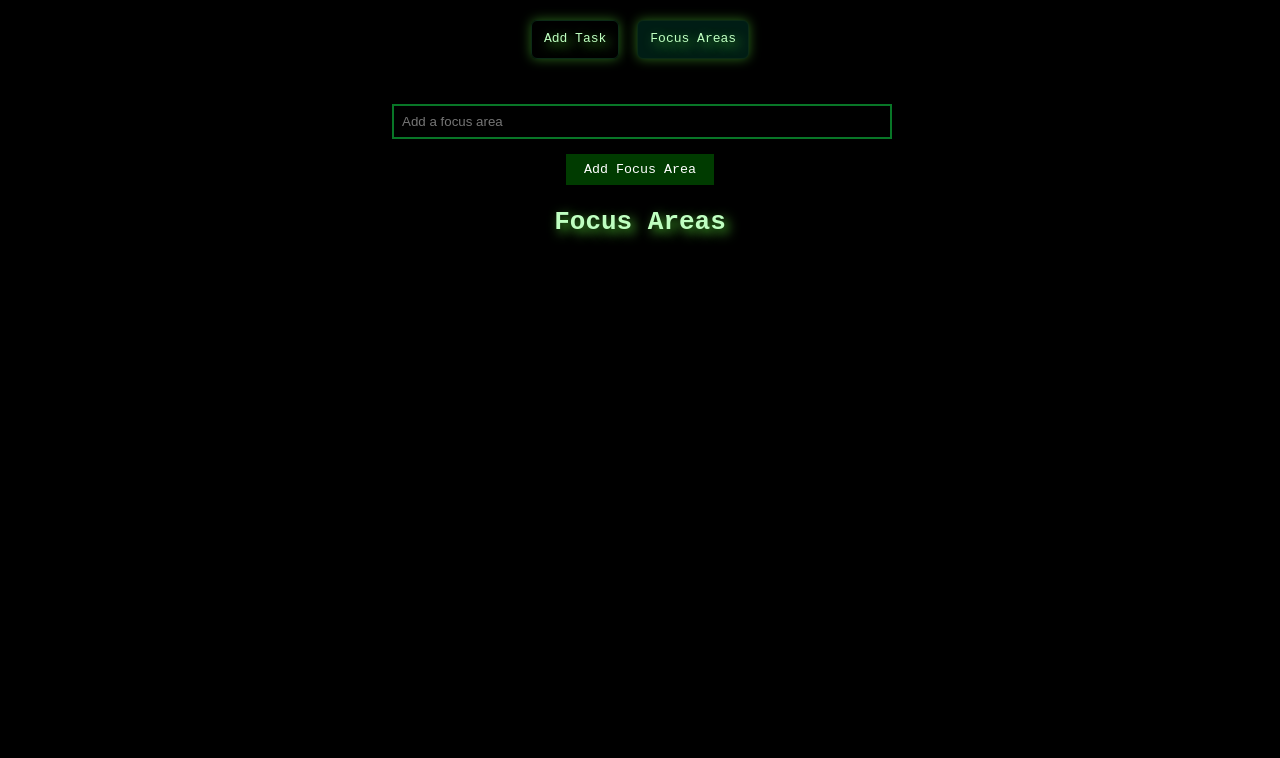
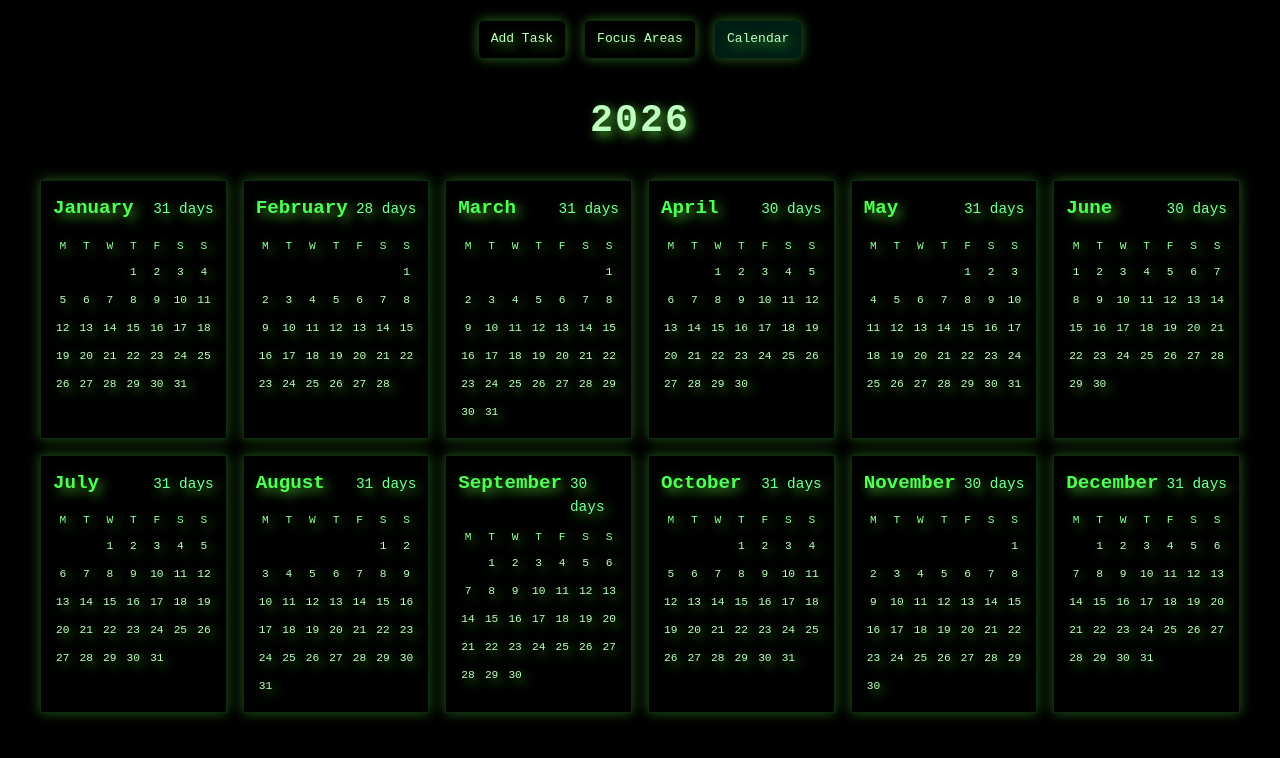
Before and after one commit to WilmerKopernikus/day-planner-matrix, an Angular app: page /calendar in a window 1280 px wide. Before the commit this address led to /focus-areas. Shown: the top 758 px of the page. Built offline with nearby package versions, Linux system fonts and the light colour scheme.

Commit message:
Add calendar component for 2026

```diff
--- a/src/app/app.html
+++ b/src/app/app.html
@@ -1,6 +1,7 @@
 <nav class="nav-bar">
   <a routerLink="/daily-planner" routerLinkActive="active" ariaCurrentWhenActive="page">Add Task</a>
   <a routerLink="/focus-areas" routerLinkActive="active" ariaCurrentWhenActive="page">Focus Areas</a>
+  <a routerLink="/calendar" routerLinkActive="active" ariaCurrentWhenActive="page">Calendar</a>
 </nav>
 
 <router-outlet />
--- a/src/app/app.routes.ts
+++ b/src/app/app.routes.ts
@@ -2,10 +2,12 @@ import { Routes } from '@angular/router';
 import { DayPlannerComponent } from './day-planner/day-planner.component';
 import { FocusAreasComponent } from './focus-areas/focus-areas.component';
 import { LandingComponent } from './add-task/landing/landing.component';
+import { CalendarComponent } from './calendar/calendar.component';
 
 export const routes: Routes = [
   { path: '', component: LandingComponent },
   { path: 'daily-planner', component: DayPlannerComponent },
   { path: 'focus-areas', component: FocusAreasComponent },
+  { path: 'calendar', component: CalendarComponent },
   { path: '**', redirectTo: 'focus-areas' },
 ];
--- /dev/null
+++ b/src/app/calendar/calendar.component.css
@@ -0,0 +1,89 @@
+.calendar {
+  max-width: 1200px;
+  margin: 0 auto 32px;
+}
+
+.calendar-title {
+  text-align: center;
+  margin-bottom: 28px;
+  font-size: 2.4rem;
+  letter-spacing: 2px;
+}
+
+.month-grid {
+  display: grid;
+  grid-template-columns: repeat(6, minmax(0, 1fr));
+  gap: 16px;
+}
+
+.month-card {
+  border: 1px solid #0c2a16;
+  padding: 12px;
+  box-shadow: 0px 0px 12px rgba(104, 255, 66, 0.35);
+}
+
+.month-header {
+  display: flex;
+  justify-content: space-between;
+  align-items: baseline;
+  gap: 8px;
+  margin-bottom: 8px;
+}
+
+.month-header h2 {
+  margin: 0;
+  font-size: 1.2rem;
+}
+
+.days-count {
+  font-size: 0.9rem;
+  color: #77ff9b;
+}
+
+.day-labels,
+.date-grid {
+  display: grid;
+  grid-template-columns: repeat(7, minmax(0, 1fr));
+  gap: 4px;
+}
+
+.day-labels {
+  margin-bottom: 4px;
+  color: #90ff9a;
+  font-size: 0.7rem;
+}
+
+.day-labels span {
+  text-align: center;
+  padding: 2px 0;
+}
+
+.date-cell {
+  text-align: center;
+  padding: 2px 0;
+  min-height: 20px;
+  font-size: 0.7rem;
+}
+
+.date-cell.empty {
+  background: transparent;
+  box-shadow: none;
+}
+
+@media (max-width: 1200px) {
+  .month-grid {
+    grid-template-columns: repeat(4, minmax(0, 1fr));
+  }
+}
+
+@media (max-width: 900px) {
+  .month-grid {
+    grid-template-columns: repeat(3, minmax(0, 1fr));
+  }
+}
+
+@media (max-width: 640px) {
+  .month-grid {
+    grid-template-columns: repeat(2, minmax(0, 1fr));
+  }
+}
--- /dev/null
+++ b/src/app/calendar/calendar.component.html
@@ -0,0 +1,23 @@
+<section class="calendar">
+  <h1 class="calendar-title">{{ year }}</h1>
+  <div class="month-grid">
+    <article class="month-card" *ngFor="let month of months">
+      <header class="month-header">
+        <h2>{{ month.name }}</h2>
+        <span class="days-count">{{ month.daysInMonth }} days</span>
+      </header>
+      <div class="day-labels" aria-hidden="true">
+        <span *ngFor="let label of dayLabels">{{ label }}</span>
+      </div>
+      <div class="date-grid" role="grid" [attr.aria-label]="month.name">
+        <span
+          *ngFor="let day of month.days"
+          class="date-cell"
+          [class.empty]="day === null"
+          role="gridcell"
+          >{{ day ?? '' }}</span
+        >
+      </div>
+    </article>
+  </div>
+</section>
--- /dev/null
+++ b/src/app/calendar/calendar.component.ts
@@ -0,0 +1,58 @@
+import { CommonModule } from '@angular/common';
+import { Component } from '@angular/core';
+
+type CalendarMonth = {
+  name: string;
+  days: (number | null)[];
+  daysInMonth: number;
+};
+
+@Component({
+  selector: 'app-calendar',
+  standalone: true,
+  imports: [CommonModule],
+  templateUrl: './calendar.component.html',
+  styleUrl: './calendar.component.css',
+})
+export class CalendarComponent {
+  readonly year = 2026;
+  readonly dayLabels = ['M', 'T', 'W', 'T', 'F', 'S', 'S'];
+  readonly months = this.buildCalendar();
+
+  private buildCalendar(): CalendarMonth[] {
+    const monthNames = [
+      'January',
+      'February',
+      'March',
+      'April',
+      'May',
+      'June',
+      'July',
+      'August',
+      'September',
+      'October',
+      'November',
+      'December',
+    ];
+
+    return monthNames.map((name, index) => this.createMonth(name, index));
+  }
+
+  private createMonth(name: string, monthIndex: number): CalendarMonth {
+    const firstDay = new Date(this.year, monthIndex, 1);
+    const startIndex = (firstDay.getDay() + 6) % 7; // Monday-first layout
+    const daysInMonth = new Date(this.year, monthIndex + 1, 0).getDate();
+    const days: (number | null)[] = Array(startIndex).fill(null);
+
+    for (let day = 1; day <= daysInMonth; day += 1) {
+      days.push(day);
+    }
+
+    const remainder = days.length % 7;
+    if (remainder !== 0) {
+      days.push(...Array(7 - remainder).fill(null));
+    }
+
+    return { name, days, daysInMonth };
+  }
+}
```
